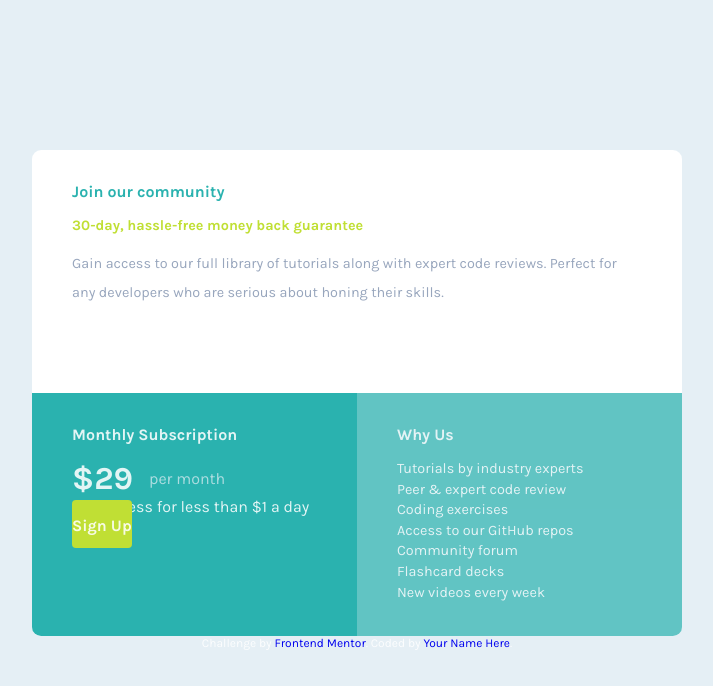
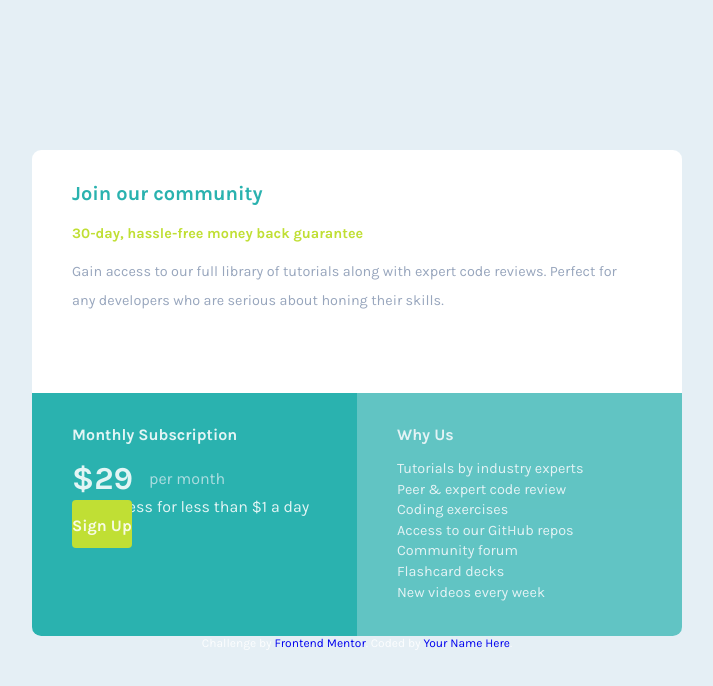
Before and after one commit to mbtenkorang/single-price-grid-component, a React (Vite) app: page / in a window 1280 px wide. Shown: the top 686 px of the page, without its empty margins (283-996 px from the left). Built offline with nearby package versions, Linux system fonts and the light colour scheme.

Commit message:
Change h2 to h1, Add styles for desktop

```diff
--- a/src/components/Join.jsx
+++ b/src/components/Join.jsx
@@ -1,17 +1,21 @@
+/* eslint-disable react/prop-types */
 import { css } from "@emotion/react";
 
 const styles = css`
   background-color: var(--light-gray);
 
-  h2 {
+  h1 {
     color: var(--cyan);
+    font-size: 1.25rem;
+    font-weight: bold;
+    margin-bottom: 1em;
   }
 
   p {
     font-size: 0.9rem;
   }
 
-  h2 + p {
+  h1 + p {
     color: var(--bright-yellow);
     font-weight: 700;
     margin-bottom: 1rem;
@@ -21,20 +25,14 @@ const styles = css`
     color: var(--grayishblue);
     line-height: 2;
   }
-
-  @media only screen and (min-width: 850) {
-    p + p {
-      max-width: 80%;
-    }
-  }
 `;
 
 export default function Join({ title = "", guarantee = "", fullText = "" }) {
   return (
     <section css={styles}>
-      <h2>{title}</h2>
+      <h1>{title}</h1>
       <p>{guarantee}</p>
-      <p>{fullText}</p>
+      <p className="text">{fullText}</p>
     </section>
   );
 }
```
